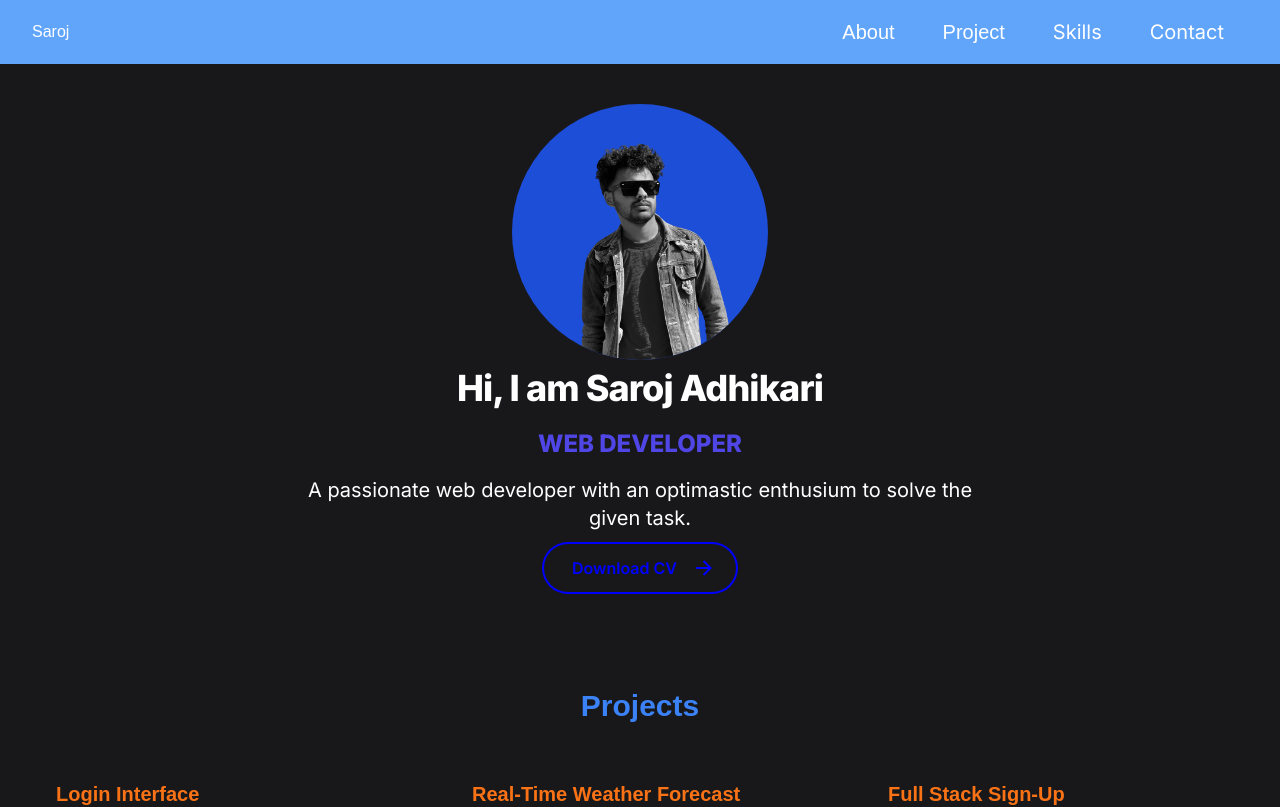
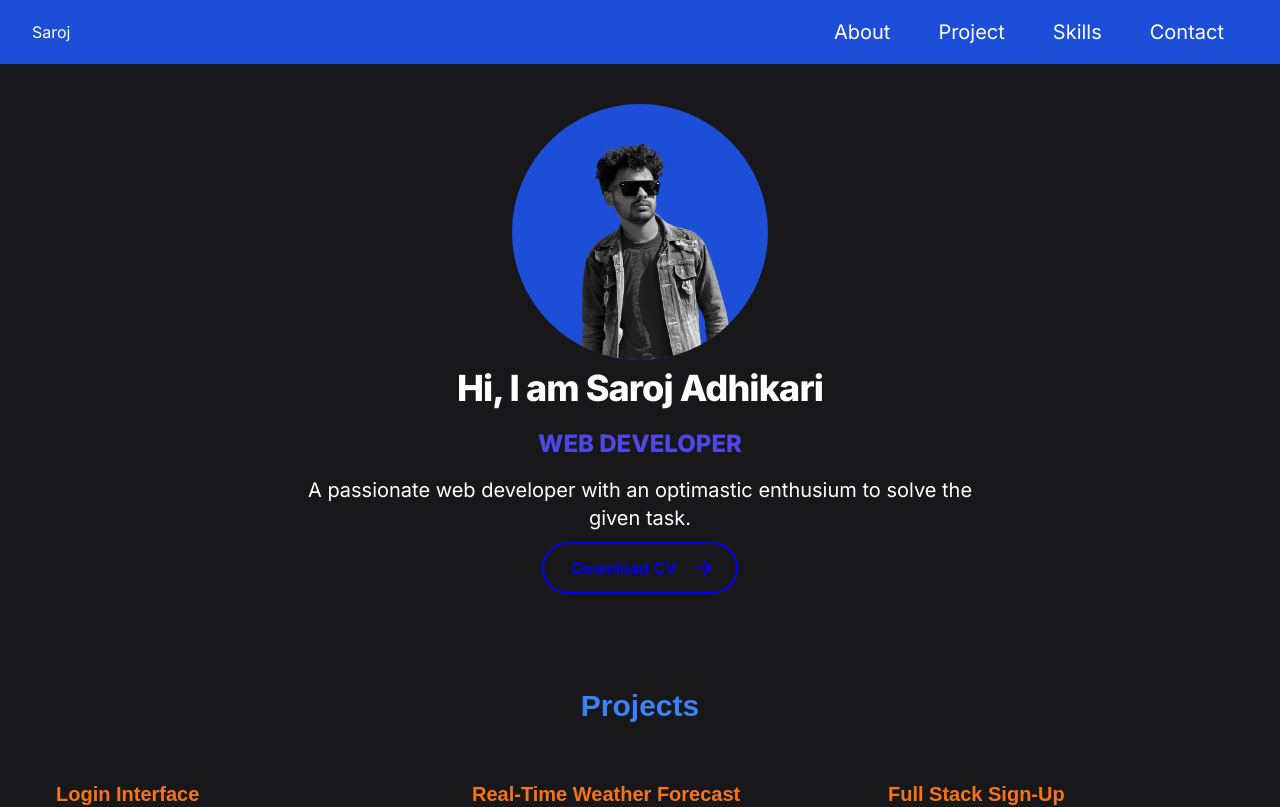
Before and after one commit to Sawrozzz/React-portfolio, a Next.js app: page / in a window 1280 px wide. Shown: the top 807 px of the page. Built offline with nearby package versions, Linux system fonts and the light colour scheme.

Commit message:
refactor

```diff
--- a/app/components/NavBar/page.js
+++ b/app/components/NavBar/page.js
@@ -8,13 +8,13 @@ const NavBar = () => {
   const [navbar, setNavBar] = useState(false);
   return (
     <>
-      <nav className="w-full bg-blue-400 fixed top-0 left-0 right-0 z-10">
+      <nav className="w-full bg-blue-700 fixed top-0 left-0 right-0 z-10">
         <div className="justify-between px-4 mx-auto lg:max-w-7xl md:items-center md:flex md:px-8">
           <div>
             <div className="flex items-center justify-between py-3 md:py-5 md:block">
               {/*logo*/}
               <Link to="/" smooth={true} duration={500}>
-                <h3 className="font-filroy cursor-pointer text-white">Saroj</h3>
+                <h3 className=" cursor-pointer text-white">Saroj</h3>
               </Link>
               <div className="md:hidden">
                 <button
@@ -44,7 +44,7 @@ const NavBar = () => {
               }`}
             >
               <ul className=" h-screen md:h-auto items-center justify-center md:flex">
-                <li className=" font-filroy cursor-pointer pd-6 text-xl text-white py-2 md:px-6 text-center  md:border-b-0hover:transform hover:scale-105 transition-transform   ">
+                <li className=" font-Ubuntu cursor-pointer pd-6 text-xl text-white py-2 md:px-6 text-center  md:border-b-0hover:transform hover:scale-105 transition-transform   ">
                   <Link
                     to="about"
                     smooth={true}
@@ -55,7 +55,7 @@ const NavBar = () => {
                     About
                   </Link>
                 </li>
-                <li className="pd-6 cursor-pointer font-filroy text-xl text-white py-2 md:px-6 text-center md:border-b-0 hover:transform hover:scale-105 transition-transform   ">
+                <li className="pd-6 cursor-pointer font-Ubuntu text-xl text-white py-2 md:px-6 text-center md:border-b-0 hover:transform hover:scale-105 transition-transform   ">
                   <Link
                     to="project"
                     smooth={true}
```
